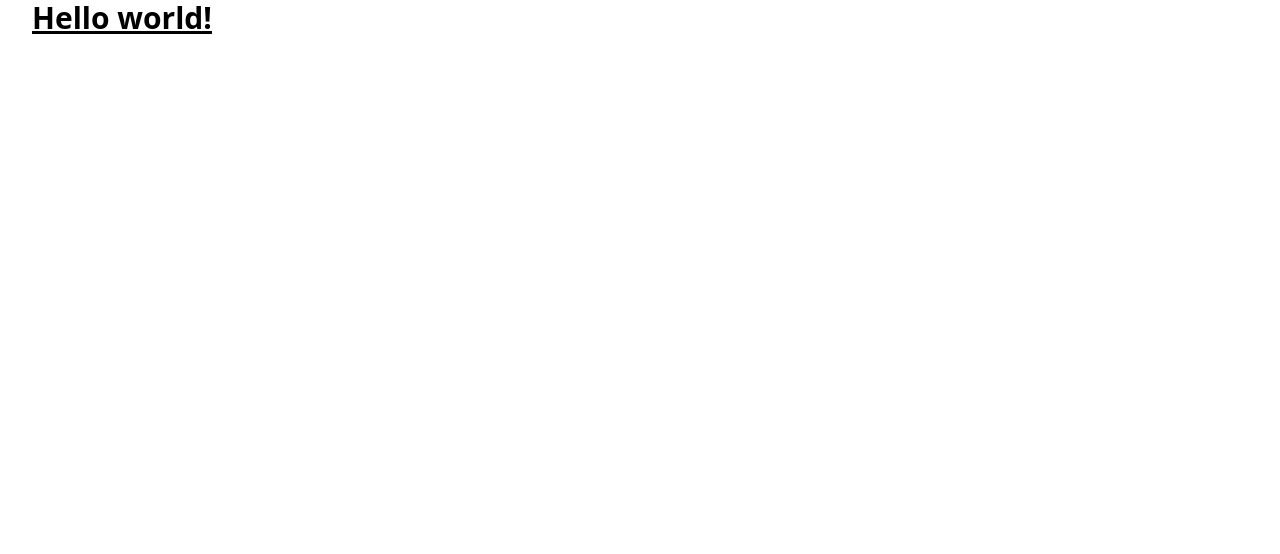
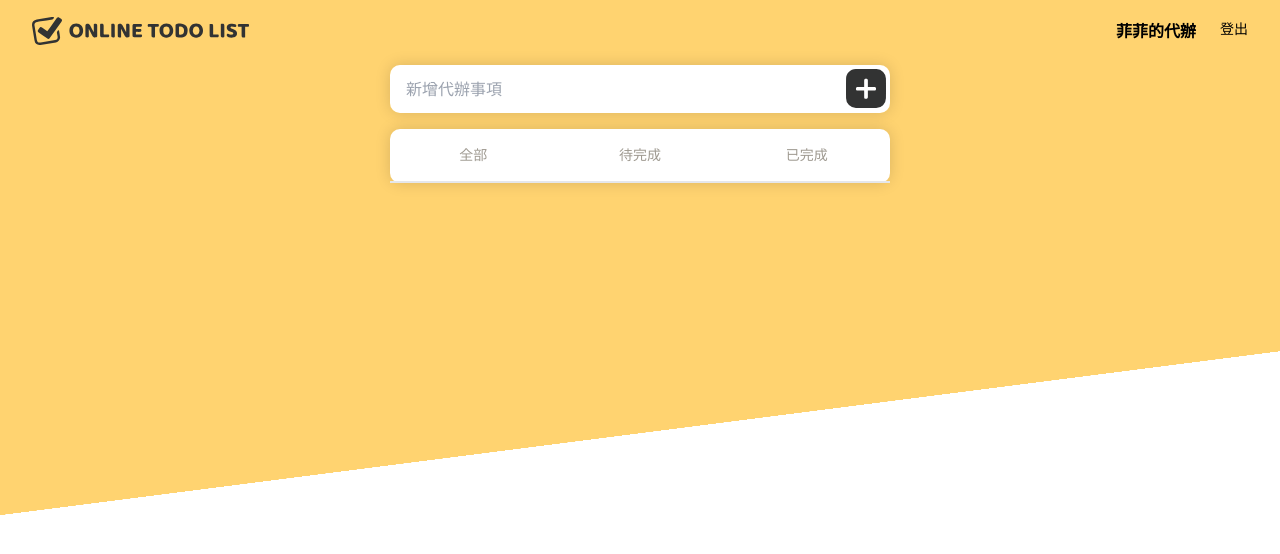
Before and after one commit to soplee2022/API_Demo_Todo-list, a website: page src/index.html in a window 1280 px wide. Drawn offline with Linux system fonts and the light colour scheme.

Commit message:
[feat] header/add_event/list

```diff
--- a/src/index.html
+++ b/src/index.html
@@ -7,9 +7,43 @@
   <link href="/dist/output.css" rel="stylesheet">
 </head>
 
-<body>
-  <h1 class="container text-3xl font-bold underline">
-    Hello world!
-  </h1>
+<body class="bg-primary md:bgLiner h-[100vh]">
+  <div class="container pt-[17px]">
+    <!-- navbar -->
+    <header class="flex justify-between items-center mb-5">
+      <img class="h-7" src="./todoList_image/title.svg" alt="">
+      <div class="flex">
+        <div class="hidden md:block">
+          <p class="text-base font-bold mr-6">菲菲的代辦</p>
+        </div>
+        <a href="#" class="text-sm md:text-base">登出</a>
+      </div>
+    </header>
+
+    <!-- add event -->
+    <section class="max-w-[500px] mx-auto flex relative items-center mb-4 box_shadow">
+      <input type="text" class="text-4 text-third py-3 pl-4 rounded-[10px] w-full" placeholder="新增代辦事項">
+      <!-- <input type="button" class="js_add w-10 h-10 bg-secondary rounded-[10px] -ml-11" value=""> -->
+      <input type="button" class="w-10 h-10 bg-[url('../src/todoList_image/icon_add.svg')] bg-no-repeat -ml-11" value="">
+    </section>
+
+    <section class="  max-w-[500px]  mx-auto flex flex-col items-center bg-white rounded-[10px] box_shadow">
+      <ul class="flex justify-around w-full">
+        <li class="py-4 border-b-2 birder-b-third w-full text-center text-third text-sm">全部</li>
+        <li class="py-4 border-b-2 birder-b-third w-full text-center text-third text-sm">待完成</li>
+        <li class="py-4 border-b-2 birder-b-third w-full text-center text-third text-sm">已完成</li>
+      </ul>
+
+      <ul class="flex w-full justify-around">
+        <li class="flex">
+
+        </li>
+      </ul>
+
+    </section>
+
+  </div>
+
+
 </body>
 </html>
--- a/src/input.css
+++ b/src/input.css
@@ -1,9 +1,19 @@
 @tailwind base;
 @tailwind components;
 @tailwind utilities;
+/* @tailwind screens; */
 
 @layer base {
-    .bgLiner{
-
+    .bgLiner {
+        background: linear-gradient(172.7deg,
+        #FFD370 5.12%,
+        #FFD370 53.33%,
+        #FFD370 53.44%,
+        #FFFFFF 53.45%,
+        #FFFFFF 94.32%);
+    };
+    .box_shadow {
+        box-shadow: 0px 0px 15px rgba(0, 0, 0, 0.15);
+        border-radius: 10px;
     };
 }
--- a/tailwind.config.js
+++ b/tailwind.config.js
@@ -2,10 +2,15 @@
 module.exports = {
   content: ["./src/**/*.{html,js}"],
   theme: {
+    screen: {
+      'md': '768px',
+      // => @media (min-width: 768px) { ... }
+    },
     extend: {
       colors: {
         'primary': '#FFD370',
         'secondary': '#333333',
+        'third':'#9F9A91',
       },
     },
     container: {
```
Also changed, not shown: dist/output.css, src/todoList_image/ONLINE TODO LIST.png (added), src/todoList_image/Vector.png (added), src/todoList_image/icon_add.svg (added), src/todoList_image/icon_check_box.svg (added), src/todoList_image/icon_delete_black.svg (added), src/todoList_image/title.svg (added).
